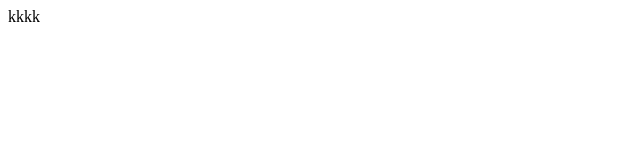
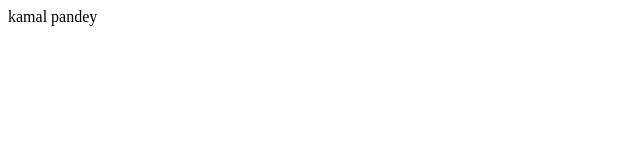
Before and after one commit to Kamal9890/live-cohort-kamal-pandey, a plain HTML site: page about.html in a window 1280 px wide. Shown: the full height of the page, 0-640 px from the left. Drawn offline with Linux system fonts and the light colour scheme.

Commit message:
about page change

```diff
--- a/about.html
+++ b/about.html
@@ -6,6 +6,6 @@
     <title>Document</title>
 </head>
 <body>
-    kkkk
+    kamal pandey
 </body>
 </html>
```
